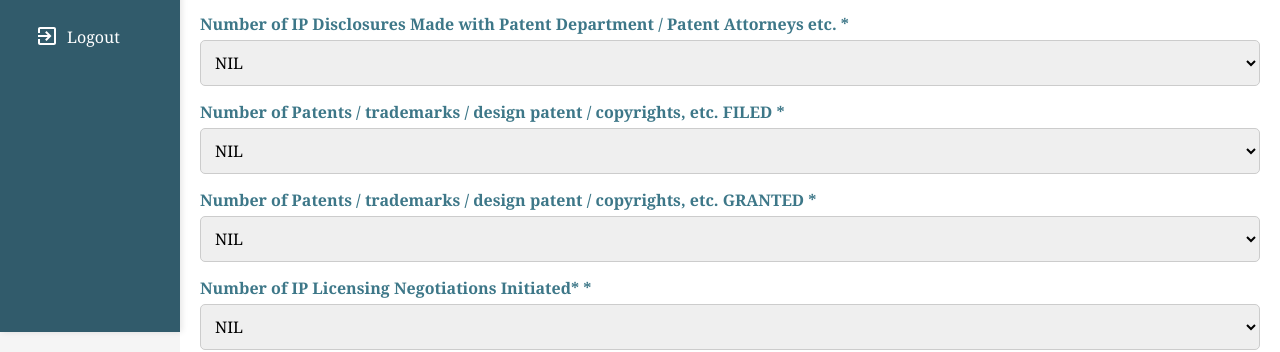
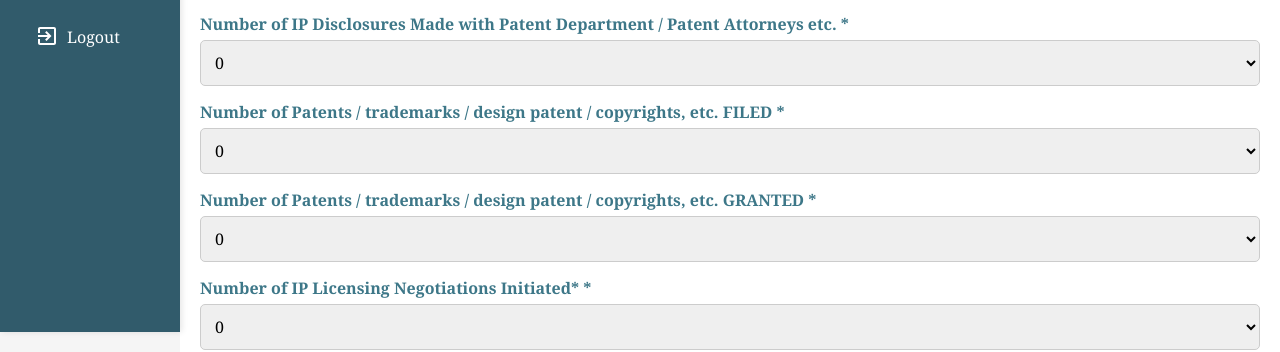
Before and after one commit to binary-GIT/ORIC, a React (Vite) app in the folder frontend/: page /form2 in a window 1280 px wide. Shown: the part 468-820 px from the top of the page. Built offline with nearby package versions, Linux system fonts and the light colour scheme.

Commit message:
responsive remaining on ric form and ric form 2 and about page

```diff
--- a/frontend/src/pages/Login/Login.jsx
+++ b/frontend/src/pages/Login/Login.jsx
@@ -16,7 +16,7 @@ function Login() {
             //     autoClose: 3000,
             // });
             // return;
-            alert("Invalid Credentials")
+            alert("Please enter both fields")
         }
 
         try {
@@ -88,7 +88,7 @@ function Login() {
                         <input
                             type="text"
                             required
-                            placeholder="Email or phone number"
+                            placeholder="Enter email"
                             value={email}
                             onChange={(e) => setEmail(e.target.value)}
                         />
@@ -97,7 +97,7 @@ function Login() {
                         <label>Password</label>
                         <input
                             type="password"
-                            required
+                            req
                             placeholder="Enter password"
                             value={password}
                             onChange={(e) => setPassword(e.target.value)}
--- a/frontend/src/pages/RIC Forms/RICform2.jsx
+++ b/frontend/src/pages/RIC Forms/RICform2.jsx
@@ -40,7 +40,7 @@ const RICForm2 = () => {
   };
 
   const renderSelectOptions = () => {
-    const options = ['NIL', ...Array.from({ length: 10 }, (_, i) => i + 1)];
+    const options = ['0', ...Array.from({ length: 10 }, (_, i) => i + 1)];
     return options.map((option) => (
       <option key={option} value={option}>
         {option}
--- a/frontend/src/pages/RIC Forms/Ricform.css
+++ b/frontend/src/pages/RIC Forms/Ricform.css
@@ -160,7 +160,7 @@
 
 @media (max-width: 768px) {
   .oric-form-container {
-      margin-left: 70;
+    margin-left:40px;
     padding: 10px;
   }
 
--- a/frontend/src/pages/RIC Forms/Ricform.jsx
+++ b/frontend/src/pages/RIC Forms/Ricform.jsx
@@ -47,7 +47,7 @@ const Form = () => {
   };
 
   const renderSelectOptions = () => {
-    const options = ['NIL', ...Array.from({ length: 10 }, (_, i) => i + 1)];
+    const options = ['0', ...Array.from({ length: 10 }, (_, i) => i + 1)];
     return options.map((option) => (
       <option key={option} value={option}>
         {option}
```
Lines whose indentation alone changed are shown as unchanged.
